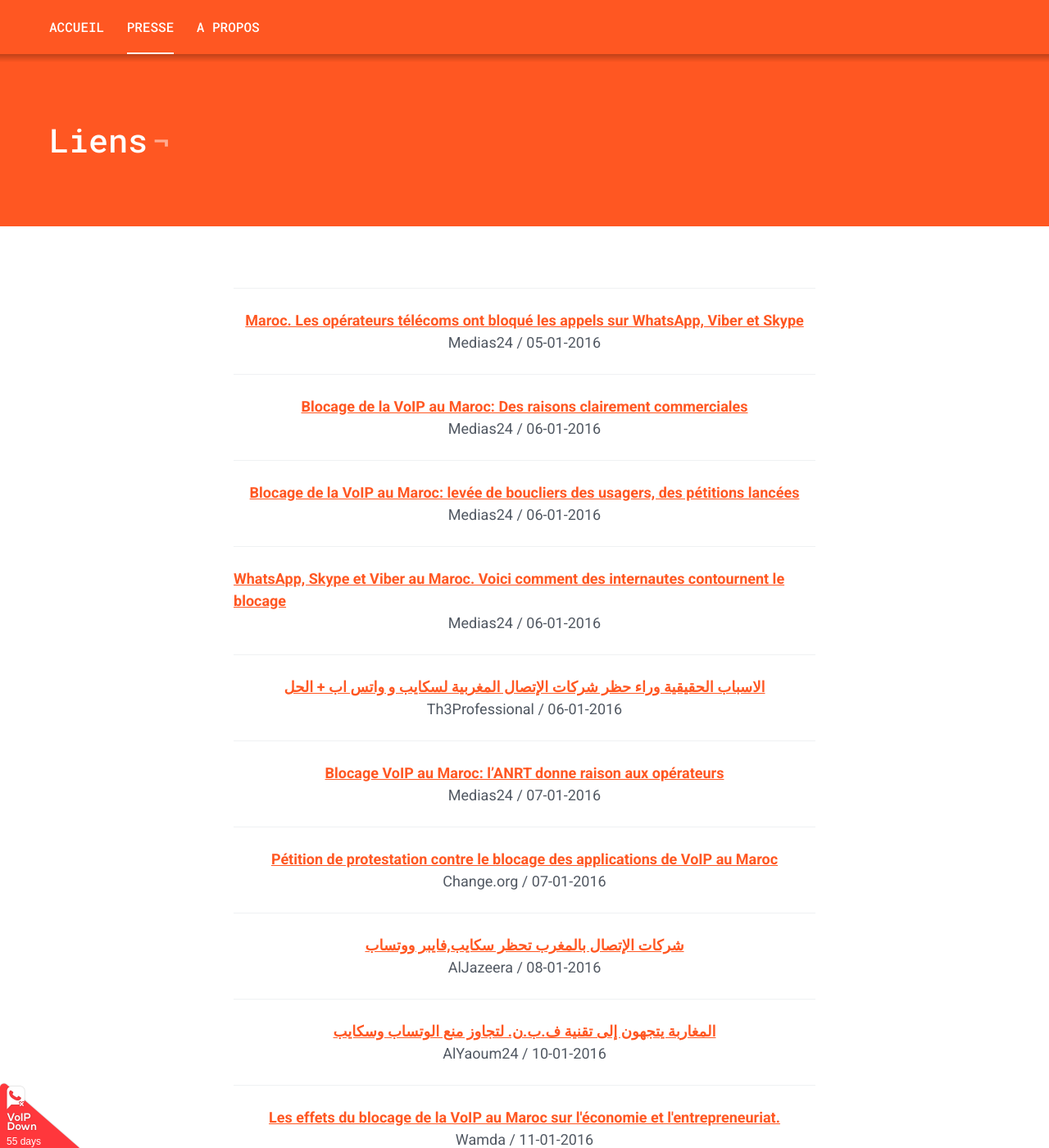
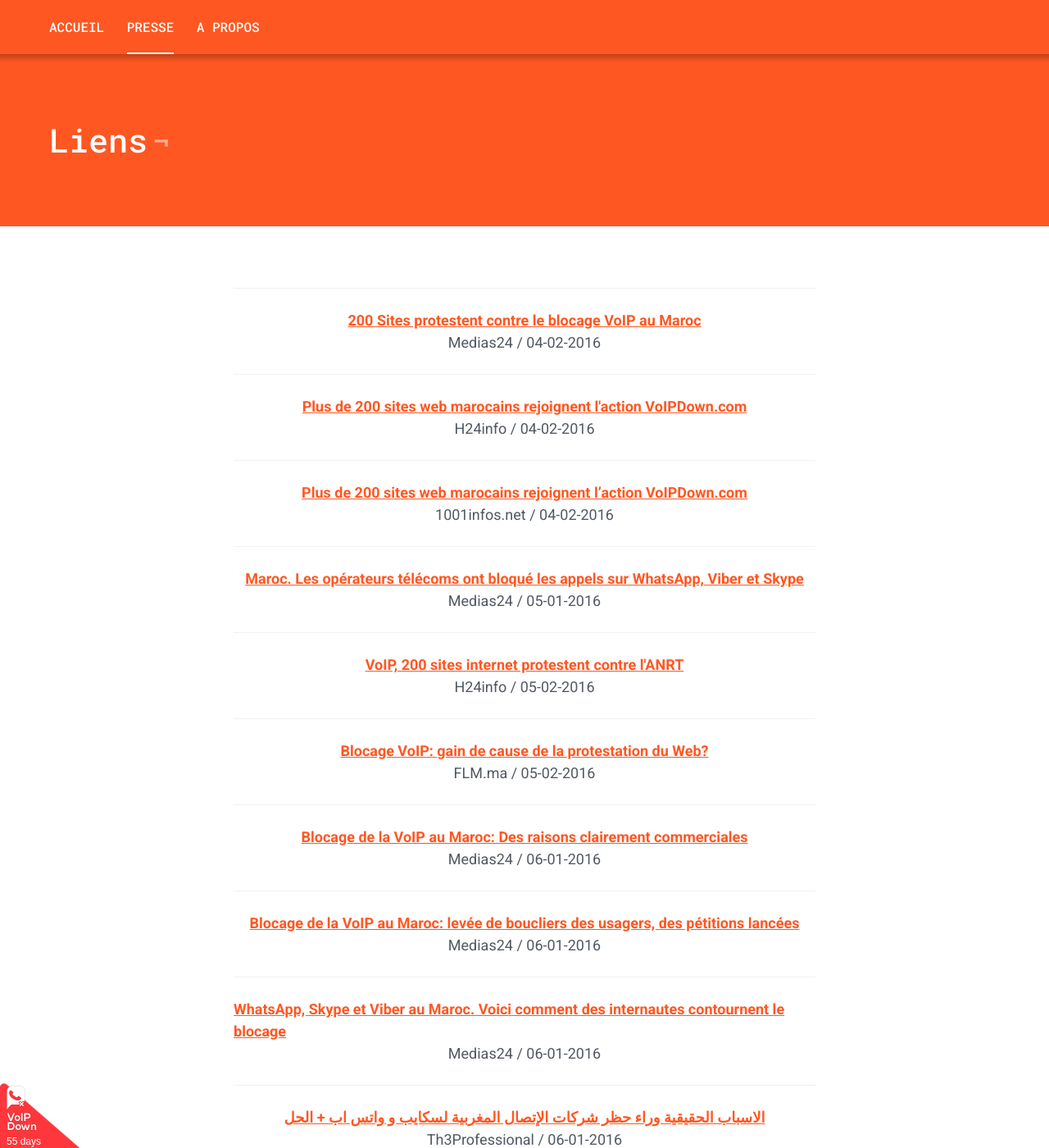
Before and after one commit to VoIPDown/voipdown.github.io, a Jekyll site: the page built from _pages/articles.html, in a window 1280 px wide and 1400 px high. Shown: the whole window at 82% size. Built offline with Jekyll 4.4.1, drawn with Linux system fonts in a browser that asks for light colours.

Commit message:
Add supporters and links.

```diff
--- a/_data/links.yml
+++ b/_data/links.yml
@@ -72,3 +72,28 @@
   url: http://telquel.ma/2016/01/25/ce-quen-pensent-lachgar-benabdallah-laenser-du-blocage-voip_1479217
   date: 25-01-2016
   sitename: Telquel.ma
+
+- title: 200 Sites protestent contre le blocage VoIP au Maroc
+  url: http://www.medias24.com/MEDIAS-IT/161522-200-sites-protestent-contre-le-blocage-VoIP-au-Maroc.html
+  date: 04-02-2016
+  sitename: Medias24
+
+- title: Plus de 200 sites web marocains rejoignent l'action VoIPDown.com
+  url: http://www.h24info.ma/economie/plus-de-200-sites-web-marocains-rejoignent-laction-voipdowncom/40412
+  date: 04-02-2016
+  sitename: H24info
+
+- title: VoIP, 200 sites internet protestent contre l'ANRT
+  url: http://www.leseco.ma/derniere-minute/41753-voip-200-sites-internet-protestent-contre-l-anrt.html
+  date: 05-02-2016
+  sitename: H24info
+
+- title: Plus de 200 sites web marocains rejoignent l’action VoIPDown.com
+  url: http://www.1001infos.net/maroc/plus-de-200-sites-web-marocains-rejoignent-laction-voipdown-com.html
+  date: 04-02-2016
+  sitename: 1001infos.net
+
+- title: 'Blocage VoIP: gain de cause de la protestation du Web?'
+  url: http://www.flm.ma/news.php?id=25927
+  date: 05-02-2016
+  sitename: FLM.ma
```
Also changed, not shown: _data/supporters.yml (+12 -0 lines).
